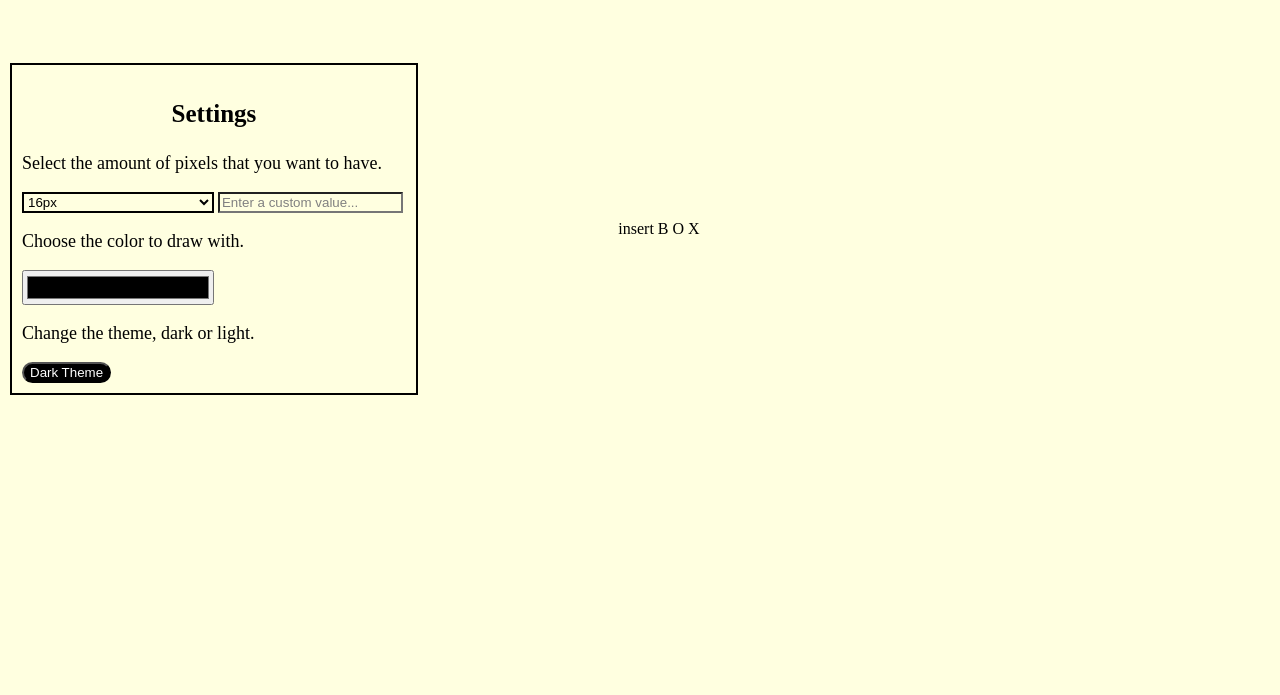
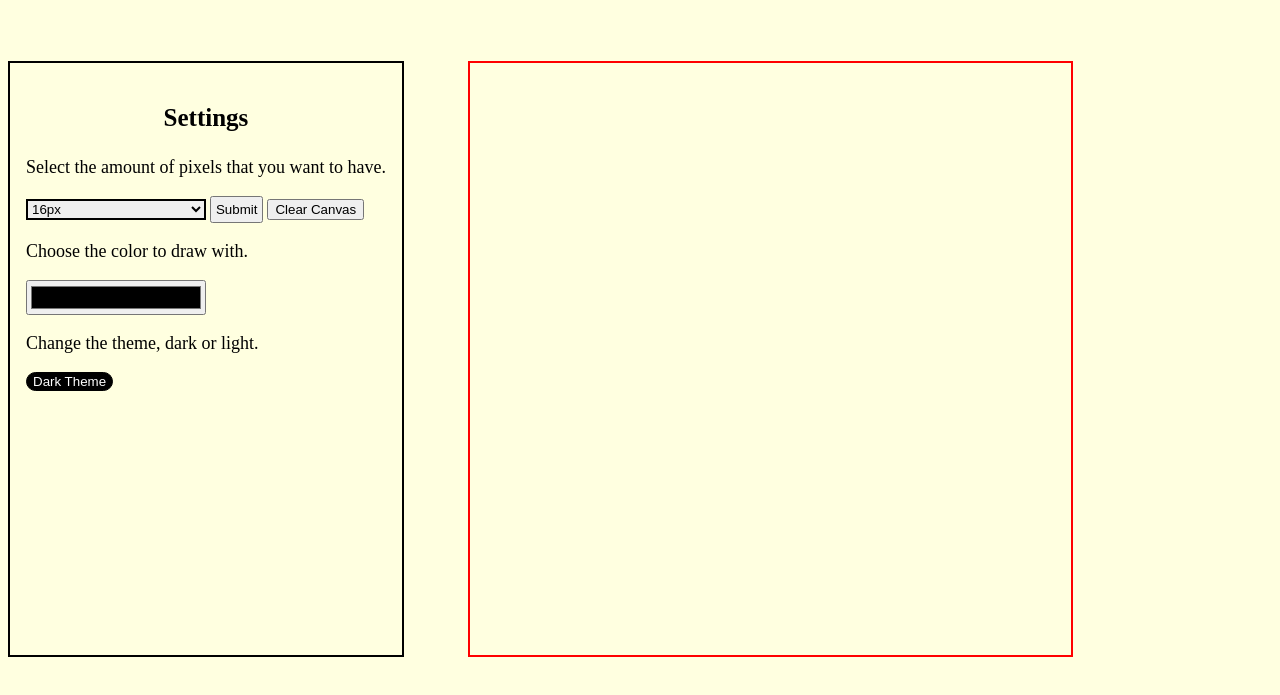
Before and after one commit to UniverseNature/Etch-A-Sketch, a plain HTML site: page index.html in a window 1280 px wide. Shown: the part 61-756 px from the top of the page. Drawn offline with Linux system fonts and the light colour scheme.

Commit message:
read the description of this commit
made the divmaker, made the themechanger more efficient, layout now uses flex, made it so that it displays the text field if the dropdown value is custom, canvas clearer is not yet complete

```diff
--- a/index.html
+++ b/index.html
@@ -22,36 +22,33 @@
 
             <!--These are the elements for the settings, shown on the right of the screen.-->
 
-            <table>
-                <tr>
-                    <td id="sketchSettings">
+            <div class="flex-container">
+                <div id="sketchSettings">
                     <p id="titleSketchSettings">Settings</p>
                     <p>Select the amount of pixels that you want to have.</p>
                     <select name="pxAmount" id="pxAmount">
-                            <option value="16px">16px</option>
-                            <option value="50px">50px</option>
-                            <option value="100px">100px</option>
+                        <option value="16">16px</option>
+                        <option value="50">50px</option>
+                        <option value="100">100px</option>
                         <option value="custom">Custom</option>
                     </select>
-                        <input id="inputCustomValue" type="text" placeholder="Enter a custom value...">
+                    <input id="inputCustomValue" type="number" placeholder="Enter a custom value...">
+                    <button id="submitCustomValue" type="button">Submit</button>
+                    <button id="clearPxAmount" type="button">Clear Canvas</button>
                     <p id="colorChooserLabel">Choose the color to draw with.</p>
                     <input type="color" id="colorChooser">
                     <p id="themeChangerLabel">Change the theme, dark or light.</p>
-                        <button id="themeChangerDark" type="button" onclick="themeChangerDark()">Dark Theme</button>
-                        <button id="themeChangerLight" type="button" onclick="themeChangerLight()">Light Theme</button>
-                    </td>
+                    <button id="themeChangerDark" type="button">Dark Theme</button>
+                    <button id="themeChangerLight" type="button">Light Theme</button>
+                </div>
 
-                    <!--A cell to act like a margin between the settings and the main area, becuz margin wasn't working fsr.-->
-
-                    <td id="gapMaintainer101"></td>
+                <div id="gapMaintainer101"></div>
 
                 <!--The main area.-->
 
-                    <td id="container">
-                        insert B O X
-                    </td>
-                </tr>
-            </table>
+                <div id="container">
+                </div>
+            </div>
         </main>
 
         <!--Linking the JavaScript-->
--- a/script.js
+++ b/script.js
@@ -1,28 +1,86 @@
 let message = "If it is possible, keep your browser's zoom level at 100%. It will help the website look better.";
 //alert(message);
 
+// Declare all the variables we need
+
+let darkBtn = document.querySelector("#themeChangerDark");
+let lightBtn = document.querySelector("#themeChangerLight");
+let pxBtn = document.querySelector("#submitCustomValue");
+let pxAmt;
+let selectElement =  document.querySelector("#pxAmount");
+let output;
+let clear = document.querySelector("#clearPxAmount");
+
 // A function, called when we want to change the theme to DARK.
 
-function themeChangerDark(){
+function themeChangerDark() {
    document.body.style.backgroundColor = "black";
    document.body.style.color = "white";
    document.getElementById("themeChangerDark").style.display = "none";
    document.getElementById("themeChangerLight").style.display = "inline";
-   document.getElementById("sketchSettings").style.border = "2px solid white";
-   document.getElementById("pxAmount").style.backgroundColor = "white";
-   document.getElementById("inputCustomValue").style.backgroundColor = "white";
-   document.getElementById("inputCustomValue").style.border = "2px solid black";
+   document.getElementById("sketchSettings").style.border = "1px solid white";
 }
 
 // A function, called when we want to change the theme to LIGHT.
 
-function themeChangerLight(){
+function themeChangerLight() {
     document.body.style.backgroundColor = "lightyellow";
     document.body.style.color = "black";
     document.getElementById("themeChangerLight").style.display = "none";
     document.getElementById("themeChangerDark").style.display = "inline";
-    document.getElementById("sketchSettings").style.border = "2px solid black";
-    document.getElementById("pxAmount").style.backgroundColor = "lightyellow";
-    document.getElementById("inputCustomValue").style.backgroundColor = "lightyellow";
-    document.getElementById("inputCustomValue").style.border = "2px solid black";
+    document.getElementById("sketchSettings").style.border = "1px solid black";
 }
+
+// A function, called when the user submits the amount of pixels.
+
+function divMaker() {
+    for (var i = 0; i < output; i++) {
+        let container = document.querySelector("#container");
+        let div = document.createElement("div");
+        div.classList = "containerChildren";
+        div.backgroundColor = "blue";
+        div.textContent = "Hello World!";
+        container.appendChild(div);
+    }
+}
+
+// A function, called when the user presses the button to clear the canvas.
+
+function clearPxAmount(){
+    let container = document.querySelector("#container");
+    for (var i = 0; i < output; i++) {
+        container.removeChild("containerChildren");
+    }
+}
+
+// Event listeners for changing the theme.
+
+darkBtn.addEventListener('click', () => {
+    themeChangerDark()
+});
+
+lightBtn.addEventListener('click', () => {
+    themeChangerLight()
+});
+
+clear.addEventListener('click', () => {
+    clearPxAmount();
+});
+
+/* If the pixel-amount submit button is clicked, asign the value to a variable and if the value is "custom",
+   change the buttons position and make the custom value bar appear. */
+
+pxBtn.addEventListener('click', () => {
+    output  = selectElement.value;
+    divMaker()
+
+    if (output === "custom") {
+        document.getElementById("inputCustomValue").style.display = "inline";
+        document.getElementById("submitCustomValue").style.float = "right";
+        document.getElementById("submitCustomValue").style.marginRight = "2em";
+    } else {
+        document.getElementById("inputCustomValue").style.display = "none";
+        document.getElementById("submitCustomValue").style.float = "none";
+        document.getElementById("submitCustomValue").style.marginRight = "none";
+    }
+});
--- a/style.css
+++ b/style.css
@@ -1,56 +1,87 @@
 /* Just some stuff to get us started. */
 
-body{background-color:lightyellow;}
+body {
+    background-color:lightyellow;
+}
 
-header h1{text-align: center;
-    margin-bottom:5%}
+header h1 {
+    text-align: center;
+    margin-bottom:5%
+}
 
-p{font-size:18px;}
+p {
+    font-size:18px;
+}
 
 /* Actual CSS */
 
 /* Sketch settings, start point. */
+.flex-container {
+    display:flex;
+    flex-direction:row;
+    gap:2rem;
+}
 
-#sketchSettings{float:left;
-    width:100%;
+#sketchSettings {
+    float:left;
     border:2px solid black;
-    padding:10px;}
+    padding:1em;
+}
 
-#titleSketchSettings{font-size:25px;
+#titleSketchSettings {
+    font-size:25px;
     text-align:center;
-    font-weight:700;}
+    font-weight:700;
+}
 
-#pxAmount{width:50%;
-    background-color: lightyellow;
-    border:2px solid black;}
+#pxAmount {
+    width:50%;
+    border:2px solid black;
+}
 
-#inputCustomValue{background-color:lightyellow;}
+#inputCustomValue {
+    display:none;
+}
 
-#inputCustomValue::placeholder{color:gray;}
+#submitCustomValue {
+    display:inline;
+    padding:0.3em;
+}
 
-#colorChooser{width:50%;
-    height:35px;}
+#inputCustomValue::placeholder {
+    color:gray;
+}
 
-#themeChangerDark{color:white;
+#colorChooser {
+    width:50%;
+    height:35px;
+}
+
+#themeChangerDark {
+    color:white;
     background-color:black;
-    border-color:black;
+    border:1px solid black;
     display:inline;
-    border-radius:100px;}
+    border-radius:100px;
+}
 
-#themeChangerLight{color:black;
+#themeChangerLight {
+    color:black;
     background-color:white;
     border:1px solid lightgray;
     display:none;
-    border-radius:100px;}
+    border-radius:100px;
+}
 
 /* Sketch settings, end point. */
 
-/* Maintain the gap between the main area and the Sketch Settings*/
-
-#gapMaintainer101{width:20%}
-
 /* Main area, start point. */
 
-#container{width:45%;}
+#container {
+    width:45%;
+    border:2px solid red;
+    height:70vh;
+    padding:1em;
+}
 
 /* Main area, end point. */
```
Lines whose indentation alone changed are shown as unchanged.
